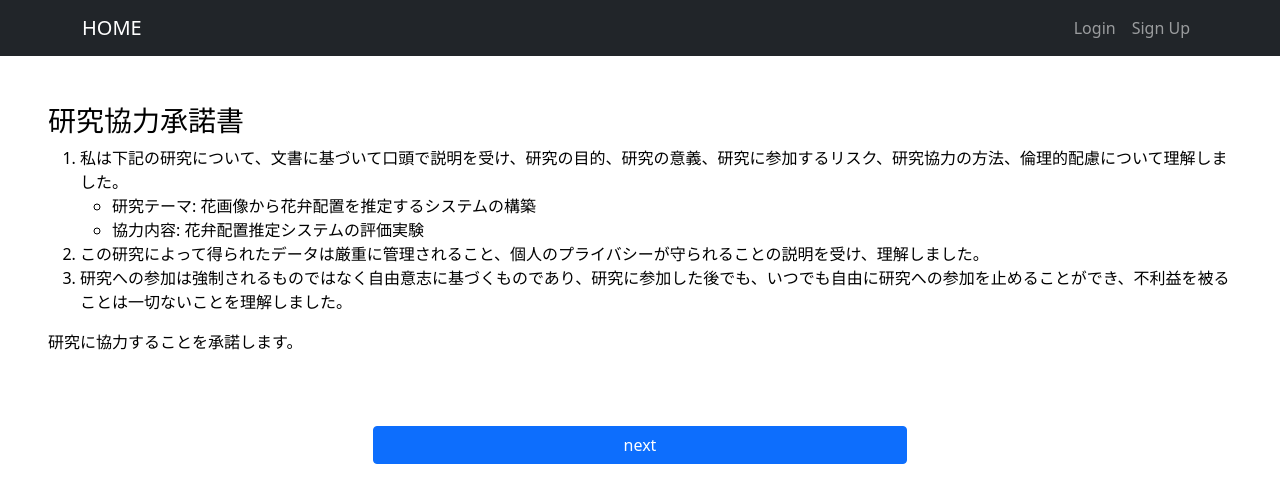
After one commit to t-nakatani/flwapp_exp, a Django app: page /agree/ in a window 1280 px wide. The commit adds this page. Shown: the top 503 px of the page. Run offline with Django 4.2, Linux system fonts and the light colour scheme; parts of the project's set-up code (start-up, migrations or seed data) failed here and were passed over; some libraries are stand-ins or nearby versions.

Commit message:
[ADD] feature to get agreement before signup

```diff
--- a/accounts/templates/base.html
+++ b/accounts/templates/base.html
@@ -19,7 +19,7 @@
           <li class="nav-item"><a class="nav-link" href="{% url 'logout' %}">Logout ({{user.username}})</a></li>
           {% else %}
           <li class="nav-item"><a class="nav-link" href="{% url 'login' %}">Login</a></li>
-          <li class="nav-item"><a class="nav-link" href="{% url 'signup' %}">User Registration</a></li>
+          <li class="nav-item"><a class="nav-link" href="{% url 'note' %}">Sign Up</a></li>
           {% endif %}
       </ul>
       </div>
--- a/accounts/templates/signup.html
+++ b/accounts/templates/signup.html
@@ -2,10 +2,14 @@
 {% load django_bootstrap5 %}
 
 {% block content %}
+{% if request.META.HTTP_REFERER == 'http://localhost:9001/agree/' or request.META.HTTP_REFERER == 'https://flwapp.imlab.jp/agree/' %}
     <h1>User Registration</h1>
     <form action="{% url 'signup' %}" method="post">
     {% csrf_token %}
     {% bootstrap_form form %}
     {% bootstrap_button button_type='submit' content='Register' %}
     </form>
+{% else %}
+<h3>研究に協力することを承諾してください</h3>
+{% endif %}
 {% endblock %}
--- /dev/null
+++ b/img_processing/templates/agree.html
@@ -0,0 +1,23 @@
+{% extends 'base.html' %}
+
+{% block content %}
+<div class="text-black text-align:center bg-white p-sm-5">
+    <h3>研究協力承諾書</h3>
+    <ol>
+        <li>私は下記の研究について、文書に基づいて口頭で説明を受け、研究の目的、研究の意義、研究に参加するリスク、研究協力の方法、倫理的配慮について理解しました。</li>
+        <ul>
+            <li>研究テーマ: 花画像から花弁配置を推定するシステムの構築</li>
+            <li>協力内容: 花弁配置推定システムの評価実験</li>
+        </ul>
+        <li>この研究によって得られたデータは厳重に管理されること、個人のプライバシーが守られることの説明を受け、理解しました。</li>
+        <li>研究への参加は強制されるものではなく自由意志に基づくものであり、研究に参加した後でも、いつでも自由に研究への参加を止めることができ、不利益を被ることは一切ないことを理解しました。</li>
+    </ol>
+    <p>研究に協力することを承諾します。</p>
+
+</div>
+<div class="d-grid gap-2 col-5 mx-auto mt-2">
+    <a href="{% url 'signup' %}" class="btn btn-primary" tabindex="-1" role="button" aria-disabled="true">next</a>
+</div>
+<br>
+<br>
+{% endblock content %}
--- a/img_processing/urls.py
+++ b/img_processing/urls.py
@@ -7,6 +7,7 @@ urlpatterns = [
 
     path('', basic.home, name='home'),
     path('note/', basic.note, name='note'),
+    path('agree/', basic.agree, name='agree'),
 
     path('progress/<int:user_id>/', exp.progress, name='progress'),
     path('select_arrangement/<int:user_id>/', manual.arrangement, name='select_arrangement'),
--- a/img_processing/views/basic.py
+++ b/img_processing/views/basic.py
@@ -17,10 +17,14 @@ def update_data_dir(user):
 
 def home(request):
     """ホームページ"""
-    return render(request, 'home.html')
+    return render(request, 'home.html', {'user_id': request.user.id})
 
 
-@login_required
 def note(request):
     """実験注意書きページ"""
-    return render(request, 'note.html', {'user_id': request.user.id})
+    return render(request, 'note.html')
+
+
+def agree(request):
+    """実験同意ページ"""
+    return render(request, 'agree.html')
```
Also changed, not shown: img_processing/templates/home.html (+7 -1 lines), img_processing/templates/note.html (deleted, +0 -11 lines), 2 other files.
